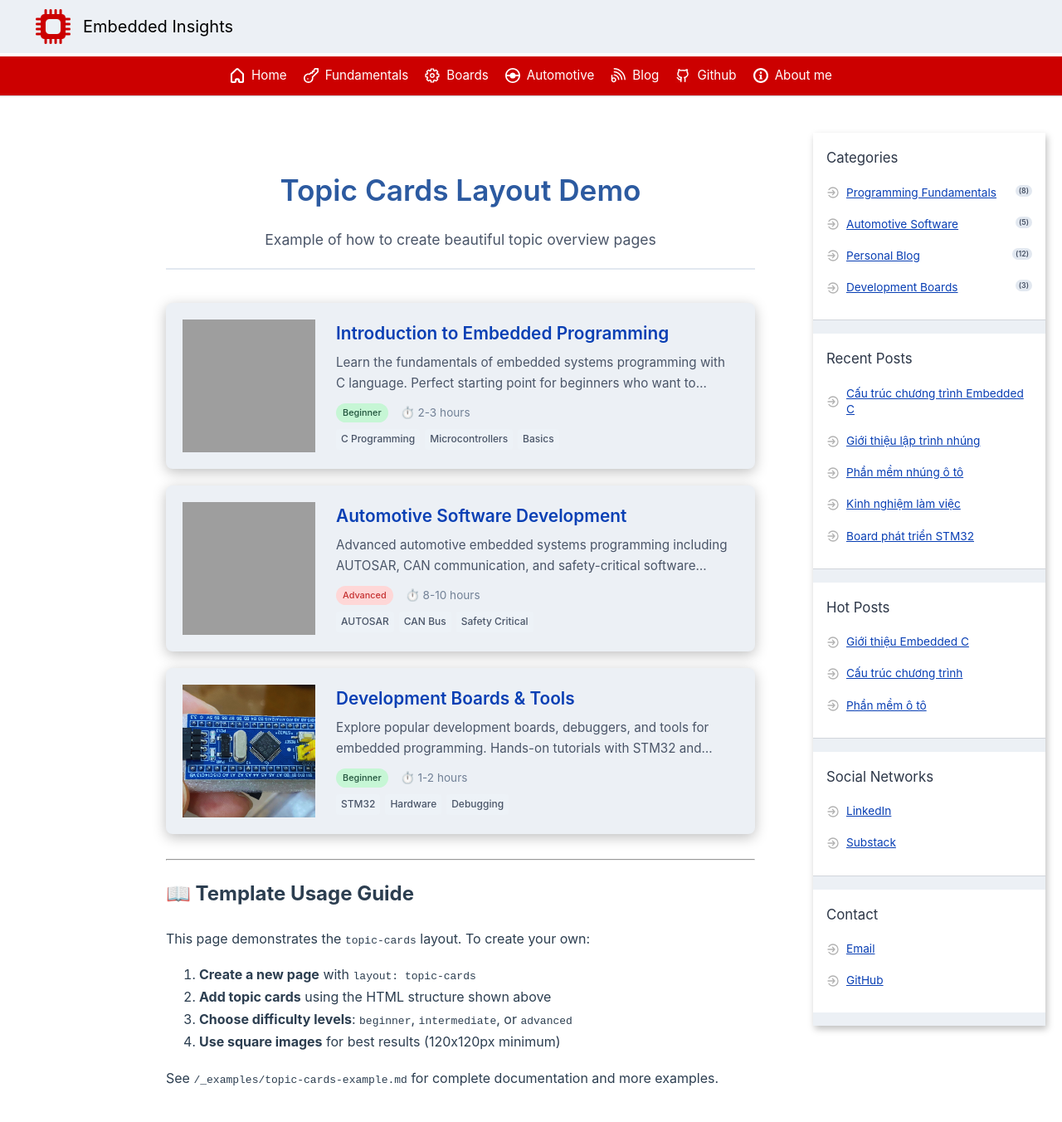
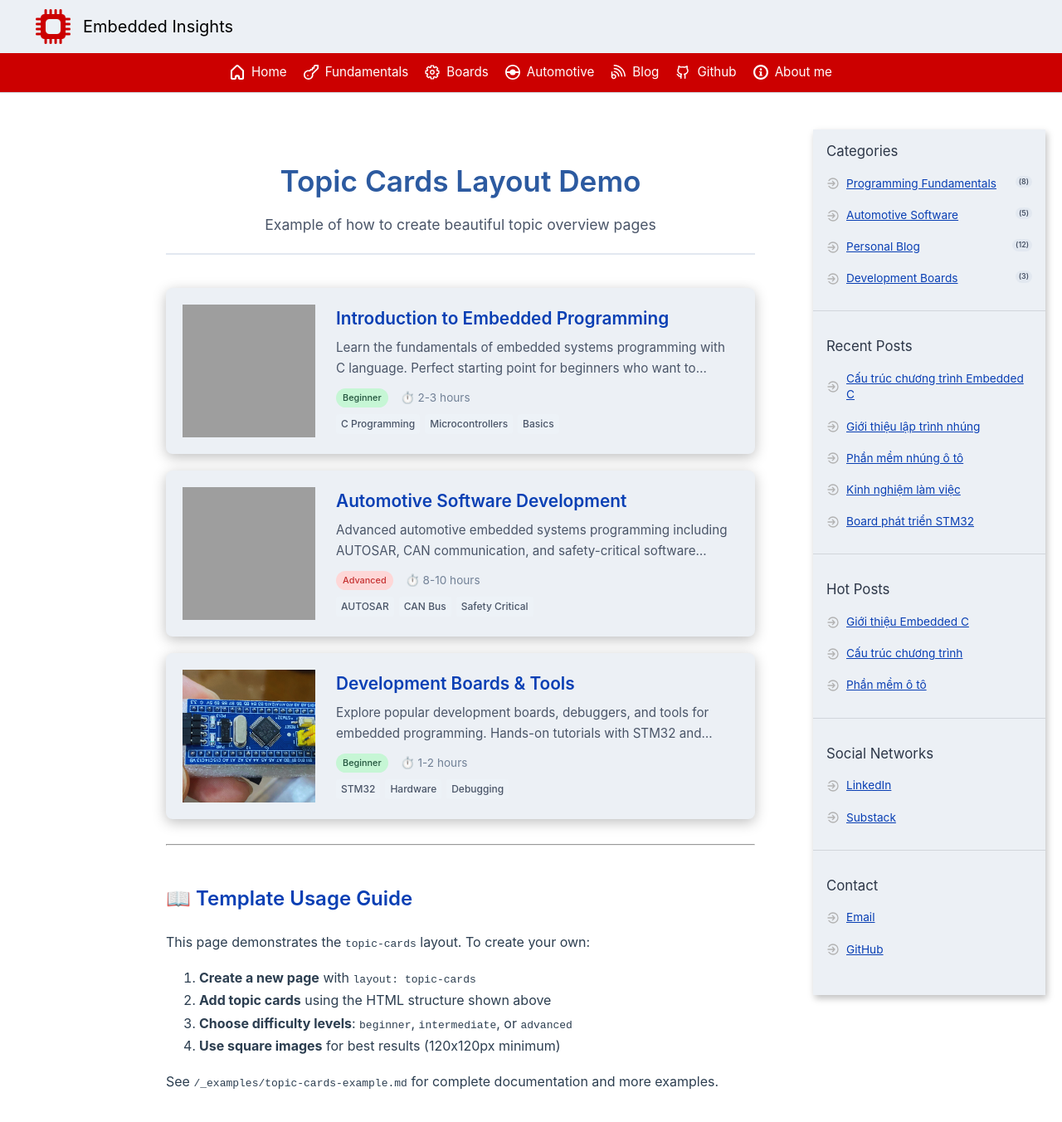
Before and after one commit to ai-ho/ai-ho.github.io, a Jekyll site: the page built from topic-cards-demo.md, in a window 1280 px wide and 1400 px high. Shown: the top 1352 px of the window at 83% size. Built offline with Jekyll 4.4.1, drawn with Linux system fonts in a browser that asks for light colours; some web fonts are replaced; grey boxes are pictures that could not be loaded.

Commit message:
Update layouts

```diff
--- a/_layouts/topic-cards.html
+++ b/_layouts/topic-cards.html
@@ -35,7 +35,17 @@
             margin: 0;
             padding: 0;
             background-color: #ffffff;
-            padding-top: 120px;
+            padding-top: 116px;
+        }
+
+        /* Headings */
+        h1, h2, h3, h4, h5, h6 {
+            font-family: -apple-system, BlinkMacSystemFont, "Segoe UI", Roboto, Helvetica, Arial, sans-serif;
+            color: #093FB4;
+            margin-top: 2em;
+            margin-bottom: 1em;
+            font-weight: 600;
+            line-height: 1.3;
         }
 
         .container {
@@ -224,7 +234,7 @@
         }
 
         .sidebar-section {
-            background: #ffffff;
+            background: #ECF0F5;
             border: none;
             border-radius: 0;
             padding: 16px;
@@ -353,7 +363,7 @@
             box-sizing: border-box;
             overflow-x: auto;
             position: fixed;
-            top: 68px;
+            top: 64px;
             left: 0;
             z-index: 1000;
         }
@@ -815,7 +825,7 @@
             }
 
             body {
-                padding-top: 100px;
+                padding-top: 112px;
             }
         }
 
```
Also changed, not shown: _layouts/default.html (+7 -7 lines).
